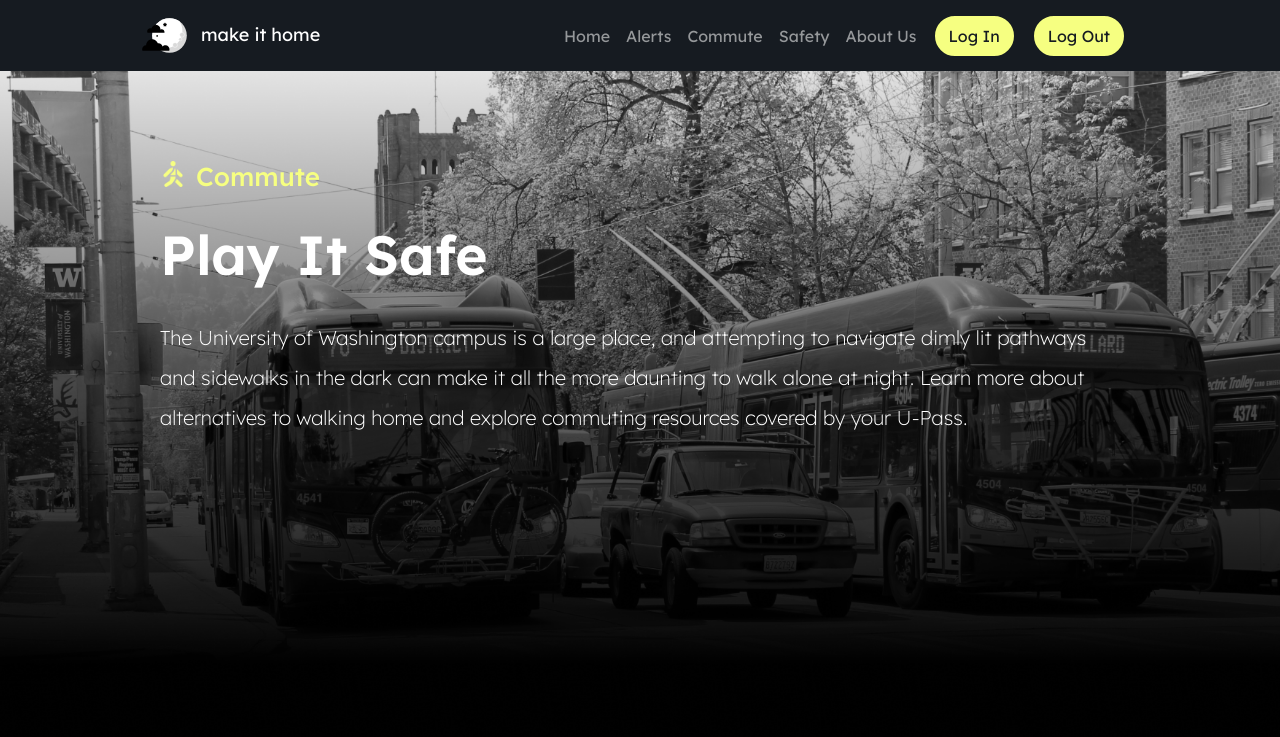
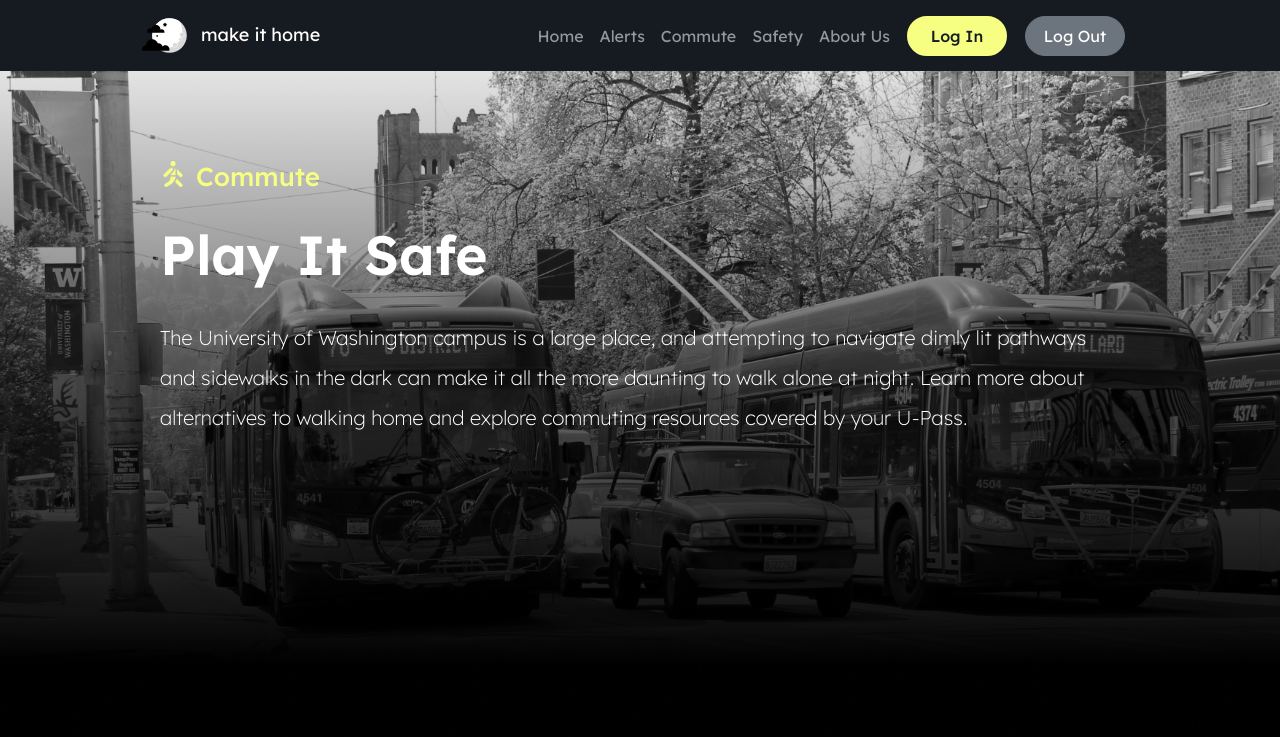
Before and after one commit to UW-INFO442-AU22/GeriatricGoats, a React (Create React App) app: page /commute in a window 1280 px wide. Shown: the top 737 px of the page. Built offline with nearby package versions, Linux system fonts and the light colour scheme.

Commit message:
Completed navbar styling

```diff
--- a/src/NavbarMenu.js
+++ b/src/NavbarMenu.js
@@ -4,10 +4,10 @@ import logo from "./img/logo.svg";
 import { googleSignIn } from "./LogIn";
 import { signMeOut } from "./SignOut";
 import { initializeApp } from 'firebase/app';
-import firebase from 'firebase/compat/app';
 import 'firebase/compat/auth';
 import "firebase/compat/database";
 import "firebase/compat/storage";
+
 // Initializing FB app:
 const firebaseConfig = {
    apiKey: "AIzaSyC3_6IAbYBbJiGzXGK8WVOXIkxAmtUoY0w",
@@ -21,7 +21,6 @@ const app = initializeApp(firebaseConfig);
 
 
 // Navigation menu at the top of every page
-
 function NavbarMenu() {
    return (
       <Navbar collaspseOnSelect expand="lg" className="color-nav" variant="dark">
@@ -38,21 +37,10 @@ function NavbarMenu() {
                   <Nav.Link href="commute">Commute</Nav.Link>
                   <Nav.Link href="safety">Safety</Nav.Link>
                   <Nav.Link href="about">About Us</Nav.Link>
-                  <Button className="sign-in" variant="primary" onClick={() => {
-                     var user = firebase.auth().currentUser;
-                     if (user) {
-                     // User is signed in.
-                     //<span style="color: red;" id="span-to-change-color">I am red(Click Me)</span>
-                     } else {
-                     // No user is signed in.
-                     //<span style="color: red;" id="span-to-change-color">not logged in</span>
-                     googleSignIn();
-                     }
-                  }}>
+                  <Button className="sign-in" variant="primary" onClick={googleSignIn}>
                      Log In
                   </Button>
-
-                  <Button className="sign-out" variant="primary" onClick={signMeOut}>
+                  <Button className="sign-out" variant="secondary" onClick={signMeOut}>
                      Log Out
                   </Button>
                </Nav>
--- a/src/css/NavbarMenu.css
+++ b/src/css/NavbarMenu.css
@@ -18,19 +18,24 @@
    padding-right: 4em;
 }
 
-.sign-in.btn.btn-primary, .sign-out.btn.btn-primary {
+.sign-in.btn.btn-primary,
+.sign-out.btn.btn-secondary {
+   margin: 10px 0px;
+   width: 100px;
+   border-radius: 50px;
+}
+
+.sign-in.btn.btn-primary {
+   font-weight: 500;
    color: #161B21;
-   border-radius: 50px;
    background-color: #F6FF81;
    border: 2px solid #F6FF81;
-   padding: 6px 12px;
-
 }
 
-.sign-in.btn.btn-primary:hover, .sign-out.btn.btn-primar:hover {
+.sign-in.btn.btn-primary:hover {
    color: #161B21;
-   background-color: #F6FF81;
-   border-color: #F6FF81;
+   background-color: #DDE668;
+   border-color: #DDE668;
 }
 
 /* Responsive styling */
@@ -40,7 +45,8 @@
       padding-left: 3em;
    }
 
-   .sign-in.btn.btn-primary, .sign-out.btn.btn-primary {
-      margin: 0px 10px;
+   .sign-in.btn.btn-primary,
+   .sign-out.btn.btn-secondary {
+      margin: 0px 9px;
    }
 }
```
